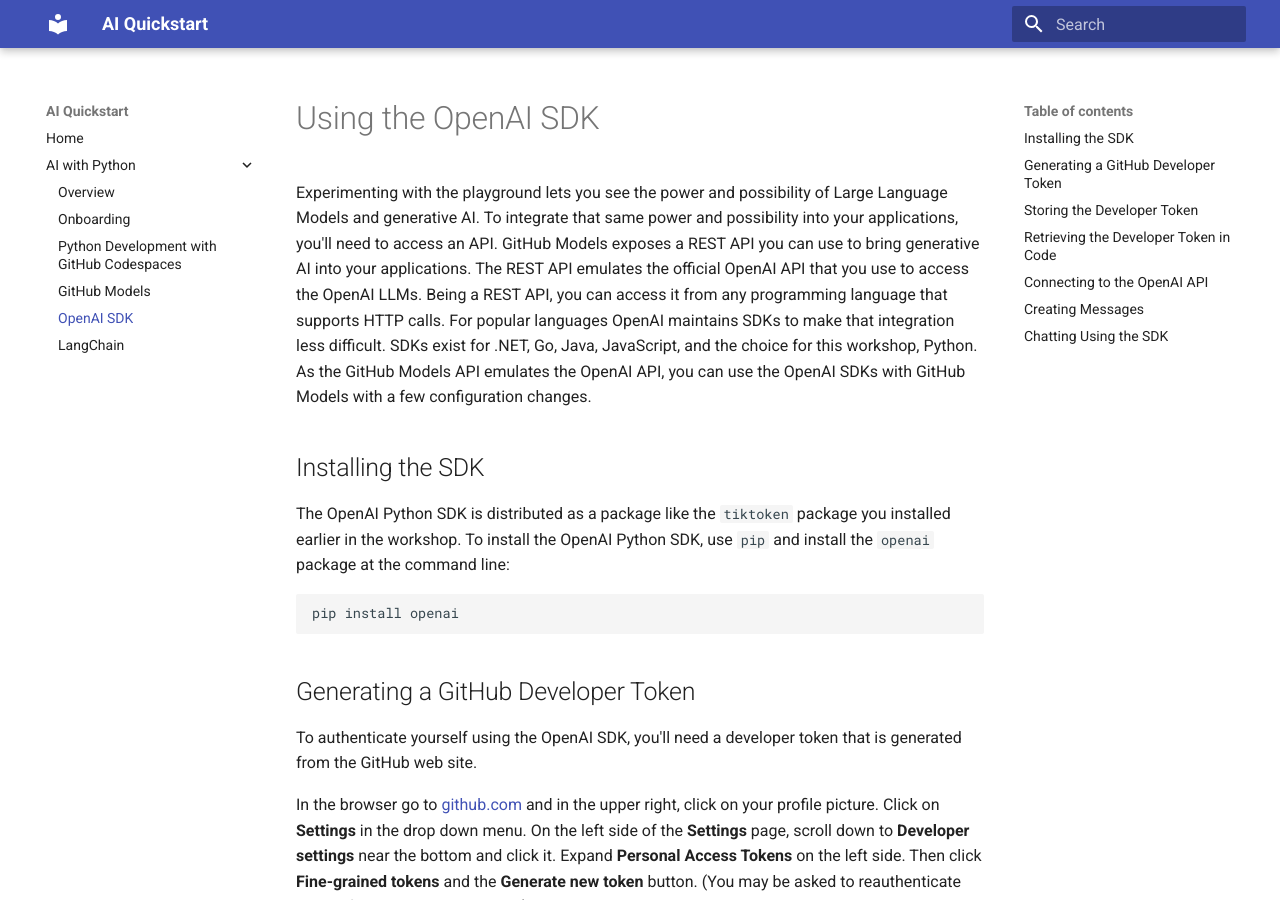
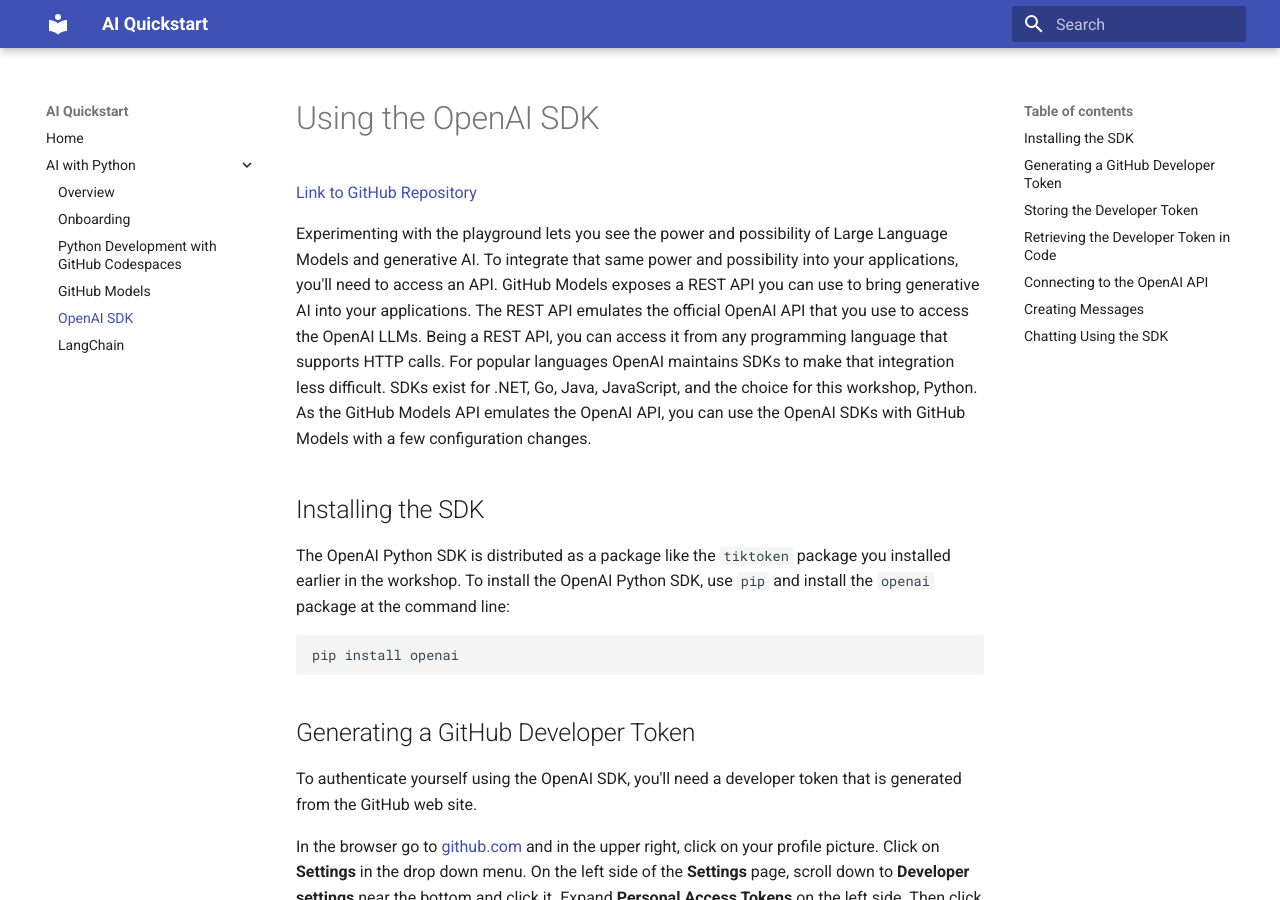
Before and after one commit to get-aiquickstart/get-aiquickstart.github.io, an MkDocs documentation site: the page built from docs/python/openai.md, in a window 1280 px wide and 900 px high. Built offline with MkDocs 1.6.1 and Material for MkDocs 9.7.7, drawn with Linux system fonts in a browser that asks for light colours.

Commit message:
Added repo link to OpenAI SDK

```diff
--- a/docs/python/openai.md
+++ b/docs/python/openai.md
@@ -1,4 +1,6 @@
 # Using the OpenAI SDK
+
+[Link to GitHub Repository](https://github.com/douglasstarnes/getaiquickstart/tree/main/04-openai-sdk)
 
 Experimenting with the playground lets you see the power and possibility of Large Language Models and generative AI.  To integrate that same power and possibility into your applications, you'll need to access an API.  GitHub Models exposes a REST API you can use to bring generative AI into your applications.  The REST API emulates the official OpenAI API that you use to access the OpenAI LLMs.  Being a REST API, you can access it from any programming language that supports HTTP calls.  For popular languages OpenAI maintains SDKs to make that integration less difficult.  SDKs exist for .NET, Go, Java, JavaScript, and the choice for this workshop, Python.  As the GitHub Models API emulates the OpenAI API, you can use the OpenAI SDKs with GitHub Models with a few configuration changes.
 
```
